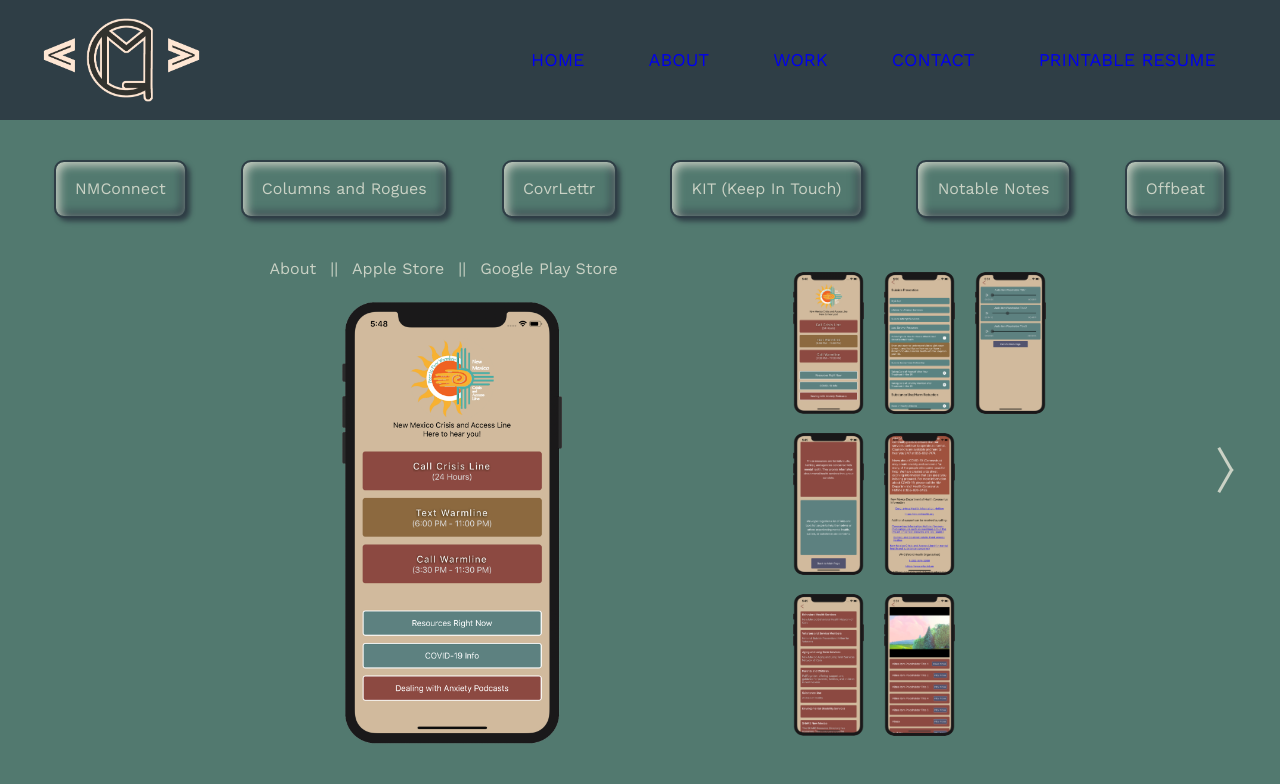
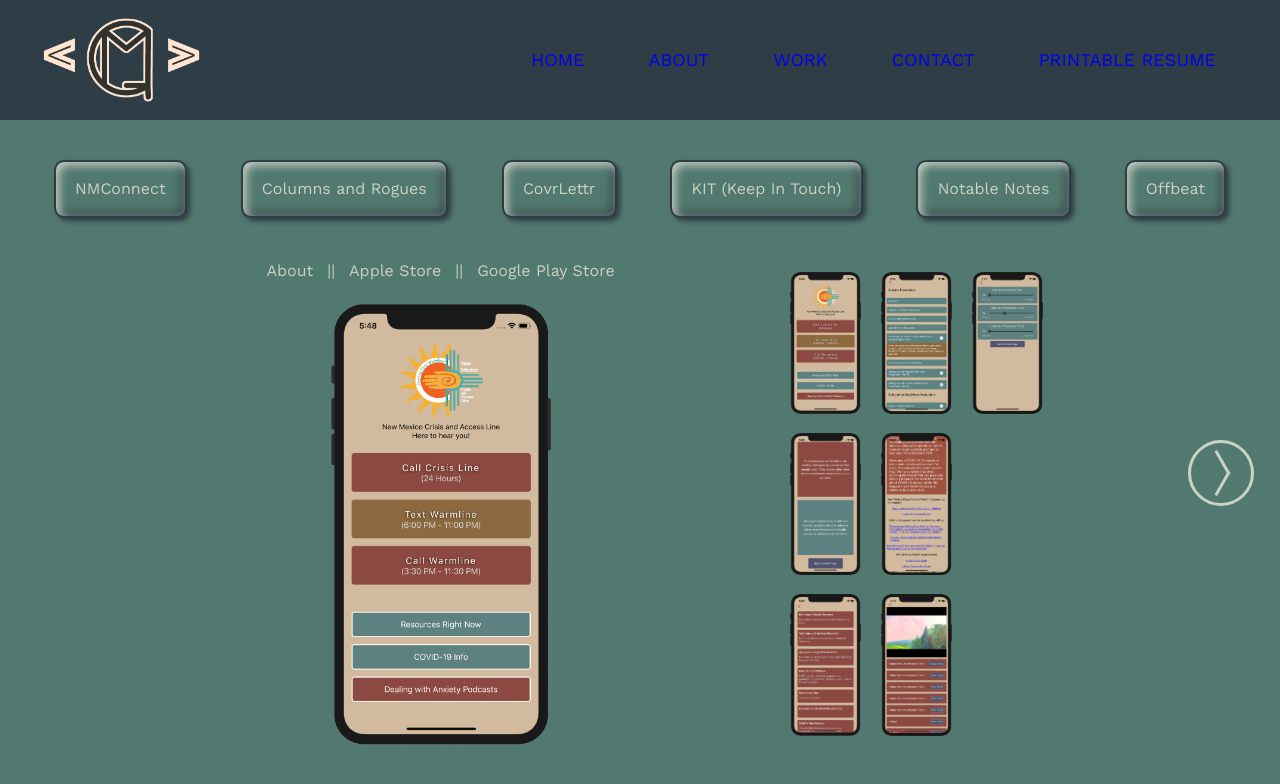
Before and after one commit to TravelFiend/portfolio-site, a React app: page /projects in a window 1280 px wide. Shown: the top 784 px of the page. Built offline with nearby package versions, Linux system fonts and the light colour scheme; a web font is replaced by a local one.

Commit message:
prev and next arrows now working on projectItems

```diff
--- a/src/components/projects/ProjectItem.css
+++ b/src/components/projects/ProjectItem.css
@@ -47,7 +47,6 @@
   .MobileMain {
     max-width: 220px;
     align-self: center;
-    margin-left: 23%;
   }
 
   .ProjectContent {
@@ -57,9 +56,13 @@
 
     div {
       align-self: center;
+      display: flex;
+      flex-direction: column;
+      align-items: center;
 
       img {
-        width: 95%;
+        width: 90%;
+        align-self: center;
       }
 
       div {
@@ -120,6 +123,8 @@
   min-width: 60px;
   min-height: 60px;
   margin: 2%;
+  border: 3px solid #CAD2C5;
+  border-radius: 100%;
 
   div {
     position: relative;
--- a/src/components/projects/ProjectItem.js
+++ b/src/components/projects/ProjectItem.js
@@ -1,11 +1,11 @@
-import React, { useState, useRef, useEffect } from 'react';
+import React, { useState, useRef, useEffect, forwardRef } from 'react';
 import styles from './ProjectItem.css';
 import PropTypes from 'prop-types';
 
-const ProjectItem = ({ site, code, projectName, about, mobile, imageList }) => {
+const ProjectItem = forwardRef(({ site, code, projectName, about, mobile, imageList }, { ref1, ref2 }) => {
   const [imgIndex, setImgIndex] = useState(0);
   const [showAbout, setShowAbout] = useState(false);
-  const ref = useRef();
+  const aboutRef = useRef();
 
   useEffect(() => {
     document.addEventListener('mousedown', handleClick);
@@ -15,11 +15,25 @@ const ProjectItem = ({ site, code, projectName, about, mobile, imageList }) => {
   }, []);
 
   const handleClick = ({ target }) => {
-    if(ref.current.contains(target)) {
+    if(aboutRef.current.contains(target)) {
       return;
     }
     // outside click
     return setShowAbout(false);
+  };
+
+  const handlePrevClick = () => {
+    ref1.current.scrollIntoView({
+      behavior: 'smooth',
+      block: 'center'
+    });
+  };
+
+  const handleNextClick = () => {
+    ref2.current.scrollIntoView({
+      behavior: 'smooth',
+      block: 'center'
+    });
   };
 
   const snapshots = imageList.map((onePic, i) => (
@@ -30,12 +44,12 @@ const ProjectItem = ({ site, code, projectName, about, mobile, imageList }) => {
 
   return (
     <>
-      {showAbout && <div className={styles.About} ref={ref}>
+      {showAbout && <div className={styles.About} ref={aboutRef}>
         <button onClick={() => setShowAbout(false)}>Close</button>
         {about}
       </div>}
       <section className={!showAbout ? styles.ProjectItem : styles.Hidden}>
-        <div className={!mobile ? styles.LeftArrow : styles.HiddenArrow}>
+        <div className={!mobile ? styles.LeftArrow : styles.HiddenArrow} onClick={handlePrevClick}>
           <div></div>
           <div></div>
         </div>
@@ -55,14 +69,16 @@ const ProjectItem = ({ site, code, projectName, about, mobile, imageList }) => {
           <ul className={mobile ? styles.MobilePreview : undefined}>{snapshots}</ul>
         </div>
 
-        <div className={projectName !== 'Offbeat' ? styles.RightArrow : styles.HiddenArrow}>
+        <div className={projectName !== 'Offbeat' ? styles.RightArrow : styles.HiddenArrow} onClick={handleNextClick} >
           <div></div>
           <div></div>
         </div>
       </section>
     </>
   );
-};
+});
+
+ProjectItem.displayName = 'ProjectItem';
 
 ProjectItem.propTypes = {
   site: PropTypes.string.isRequired,
--- a/src/components/projects/Projects.css
+++ b/src/components/projects/Projects.css
@@ -12,7 +12,7 @@
     position: fixed;
     justify-content: space-evenly;
 
-    a {
+    p {
       text-decoration: none;
       background: #52796F;
       padding: 1.2em;
@@ -25,11 +25,11 @@
                         0.2em 0.2em 5px #2F3E46;
     }
 
-    a:hover {
+    p:hover {
       color: #2F3E46;
     }
 
-    a:active {
+    p:active {
       box-shadow: inset -0.2em -0.2em 10px #CAD2C5,
                   inset 0.2em 0.2em 10px #2F3E46,
                         0.2em 0.2em 5px #2F3E46;
--- a/src/components/projects/Projects.js
+++ b/src/components/projects/Projects.js
@@ -7,7 +7,7 @@ const Projects = () => {
   const refs = useRef(projectPicList.map(() => createRef()));
 
   const navButtons = projectPicList.map((item, i) => (
-    <a key={item.projectName} onClick={() => {
+    <p key={item.projectName} onClick={() => {
       refs.current[i].current.scrollIntoView({
         behavior: 'smooth',
         block: 'center'
@@ -16,12 +16,12 @@ const Projects = () => {
       <li>
         <span>{item.projectName}</span>
       </li>
-    </a>
+    </p>
   ));
 
   const projectItems = projectPicList.map((project, j) => (
-    <li key={j} ref={refs.current[j]} id={j}>
-      <ProjectItem site={project.liveLink} code={project.repoLink} about={project.about} projectName={project.projectName} mobile={project.mobile} imageList={project.imageList} />
+    <li key={j} ref={refs.current[j]}>
+      <ProjectItem ref={{ ref1: refs.current[j - 1], ref2: refs.current[j + 1] }} site={project.liveLink} code={project.repoLink} about={project.about} projectName={project.projectName} mobile={project.mobile} imageList={project.imageList} />
     </li>
   ));
 
```
